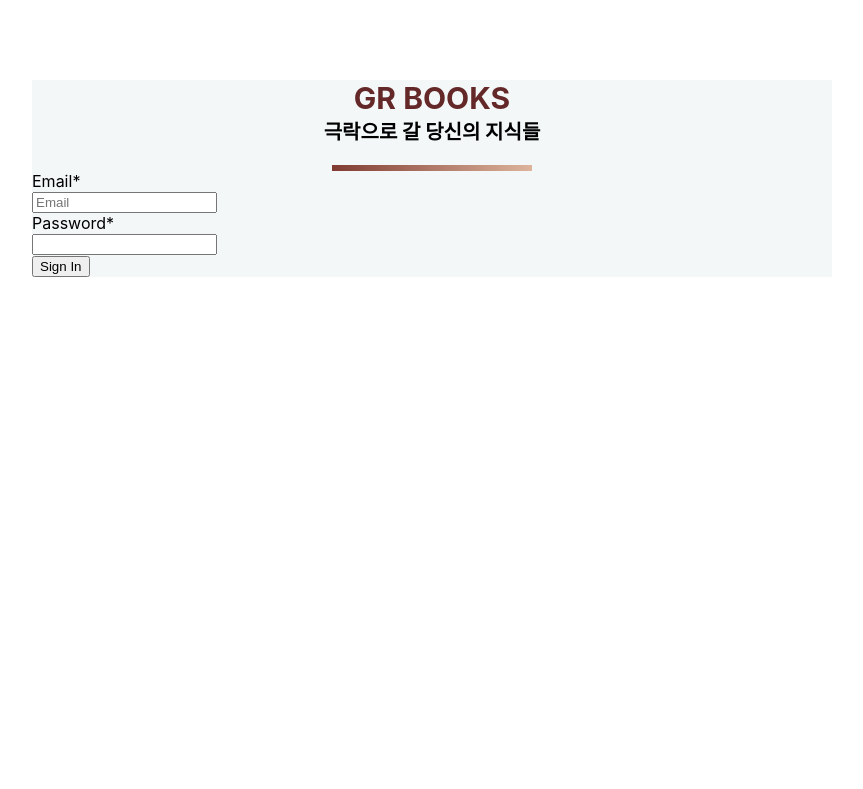
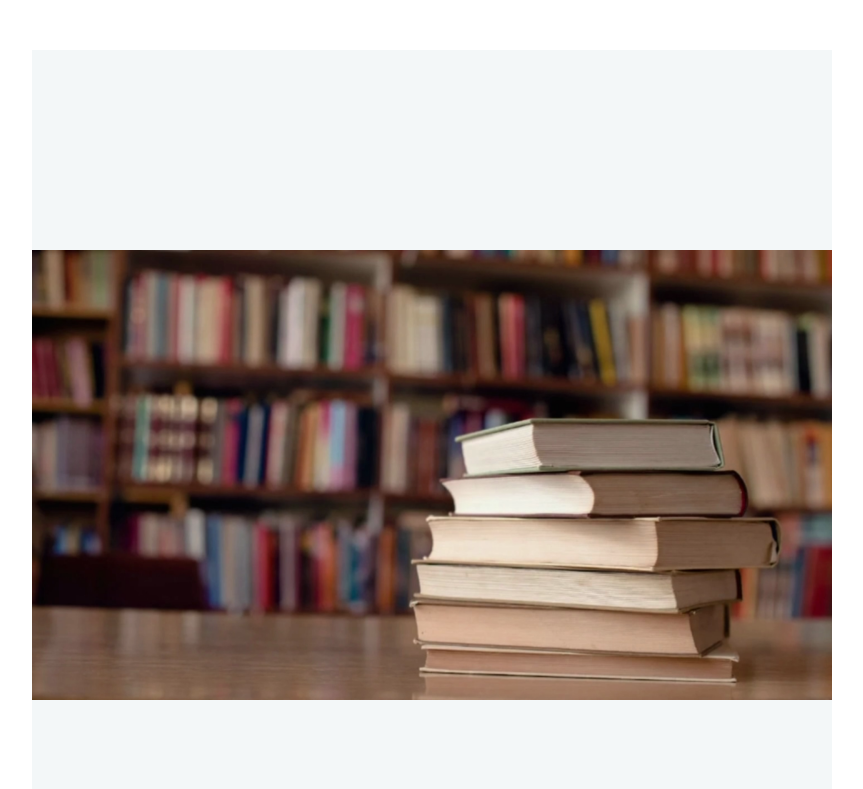
Before and after one commit to skdding3/grbooks, a React (Create React App) app: page /signin in a window 1280 px wide. Shown: the top 789 px of the page, without its empty margins (208-1071 px from the left). Built offline with nearby package versions, Linux system fonts and the light colour scheme; the HTML template or start-up script is replaced by a standard one.

Commit message:
Signin bg add

```diff
--- a/src/components/Signin.module.css
+++ b/src/components/Signin.module.css
@@ -1,6 +1,7 @@
 .signin_row {
   height: 100vh;
 }
+
 .signin_title {
   text-align: center;
   font-size: 30px;
@@ -9,12 +10,14 @@
   text-transform: uppercase;
   margin-top: 80px;
 }
+
 .signin_subtitle {
   text-align: center;
   font-size: 20px;
   font-weight: bold;
   text-transform: uppercase;
 }
+
 .signin_underline {
   width: 200px;
   height: 6px;
@@ -23,6 +26,7 @@
   margin-top: 20px;
   background: linear-gradient(to right, #803b32, #ddb49b);
 }
+
 .signin_contents {
   margin-top: 50px;
   background-color: #f3f7f8;
@@ -30,3 +34,67 @@
   margin-right: auto;
   width: 800px;
 }
+
+.signin_bg {
+  margin-top: 25%;
+  width: 100%;
+  height: 60%;
+}
+
+.email_title {
+  font-family: Roboto;
+  font-size: 12px;
+  font-weight: bold;
+  margin-top: 40px;
+  text-align: left;
+  padding-left: 40px;
+}
+
+.password_title {
+  font-family: Roboto;
+  font-size: 12px;
+  font-weight: bold;
+  margin-top: 10px;
+  text-align: left;
+  padding-left: 40px;
+}
+
+.required {
+  color: #971931;
+}
+
+.input_area {
+  padding-top: 10px;
+  padding-bottom: 10px;
+  padding-left: 40px;
+  padding-right: 40px;
+}
+
+.input {
+  width: 100%;
+  border-radius: 1px;
+  border-width: 1px;
+  font-family: Roboto;
+}
+
+.button_area {
+  text-align: center;
+  padding-left: 40px;
+  padding-right: 40px;
+  margin-top: 20px;
+}
+
+.button {
+  border-color: #28546a;
+  background-color: #28546a;
+  text-transform: uppercase;
+  border-radius: 1px;
+  border-width: 2px;
+  color: white;
+  width: 100%;
+}
+
+.button:hover {
+  background-color: #28546a;
+  color: white;
+}
--- a/src/components/Signin.tsx
+++ b/src/components/Signin.tsx
@@ -1,4 +1,5 @@
 import { Button, Col, Row } from "antd";
+import { sign } from "crypto";
 import styles from "./Signin.module.css";
 
 export default function Signin() {
@@ -6,7 +7,13 @@ export default function Signin() {
     <Row align="middle" className={styles.signin_row}>
       <Col span={24}>
         <Row className={styles.signin_contents}>
-          <Col span={12}></Col>
+          <Col span={12}>
+            <img
+              src="/grbooks1.png"
+              alt="Signin"
+              className={styles.signin_bg}
+            />
+          </Col>
           <Col span={12}>
             <div className={styles.signin_title}>GR Books</div>
             <div className={styles.signin_subtitle}>
@@ -15,7 +22,7 @@ export default function Signin() {
             <div className={styles.signin_underline} />
             <div className={styles.email_title}>
               Email
-              <span className={styles.required}>*</span>
+              <span className={styles.required}> *</span>
             </div>
             <div className={styles.input_area}>
               <input
@@ -27,7 +34,7 @@ export default function Signin() {
             </div>
             <div className={styles.password_title}>
               Password
-              <span className={styles.required}>*</span>
+              <span className={styles.required}> *</span>
             </div>
             <div className={styles.input_area}>
               <input
```
Also changed, not shown: public/grbooks.png (added), public/grbooks1.png (added).
